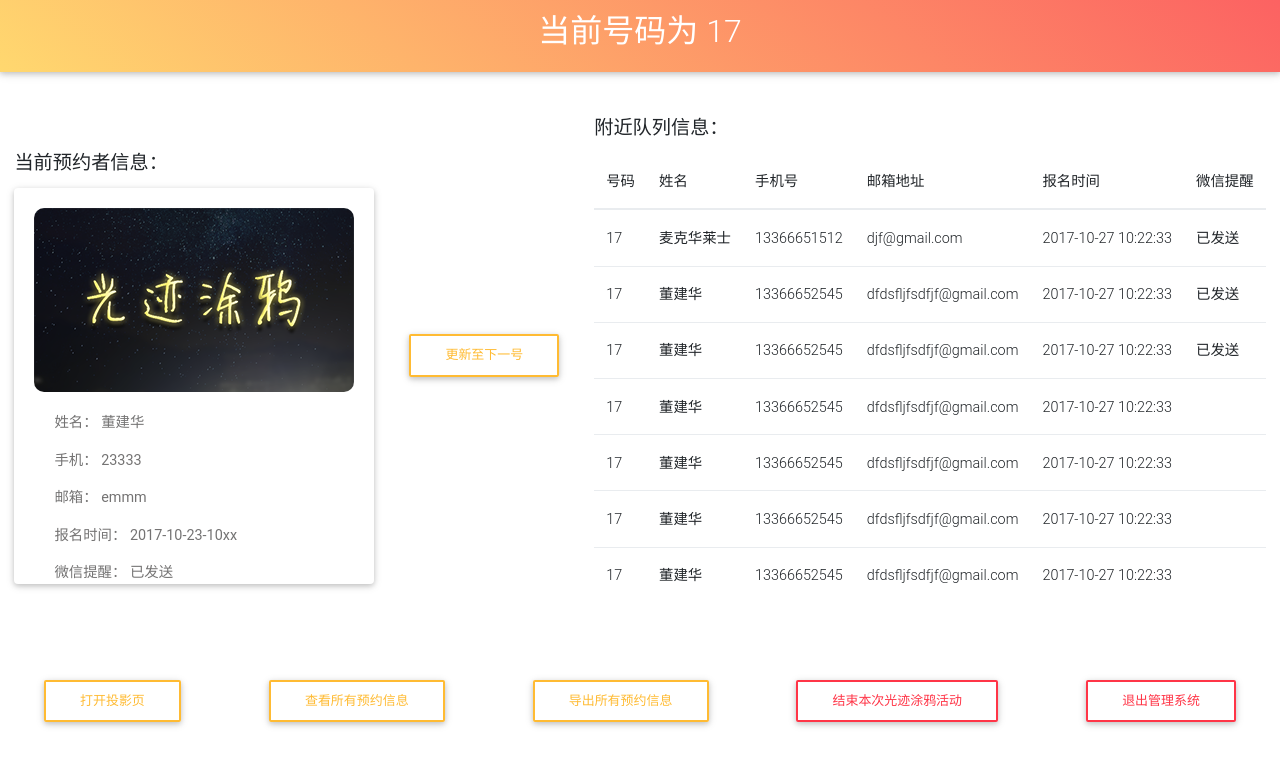
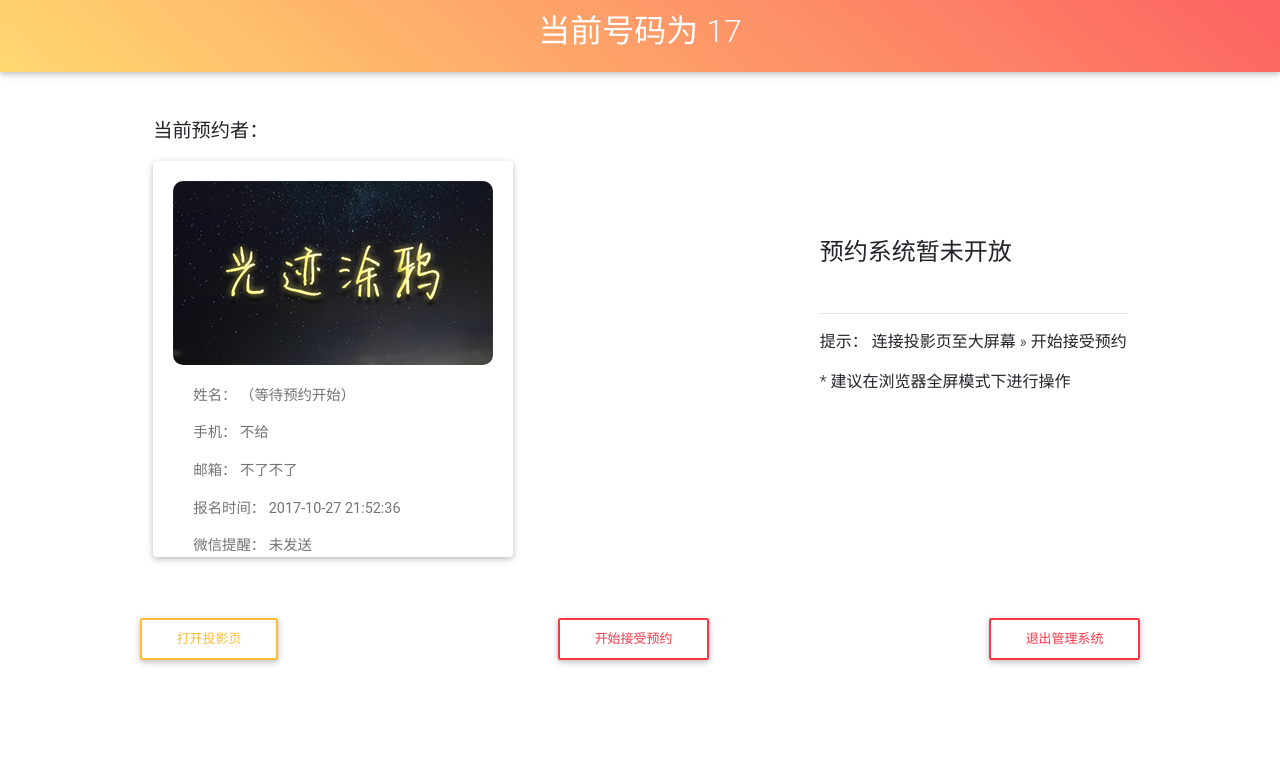
Before and after one commit to BBT-Tech/BBT-17-GJTY, a PHP site: page /admin/index.html in a window 1280 px wide. Shown: the top 766 px of the page. Run offline with PHP 8.4, Linux system fonts and the light colour scheme; some libraries are stand-ins or nearby versions.

Commit message:
:art: Add Placeholder

```diff
--- a/admin/index.html
+++ b/admin/index.html
@@ -96,7 +96,7 @@
 
 	<div class="information" id="information">
 		<div class="current">
-			<h4 class="information-title">当前预约者信息：</h4>
+			<p class="information-title">当前预约者：</p>
 
 			<div class="card">
 				<div class="view overlay hm-white-slight">
@@ -105,11 +105,11 @@
 				</div>
 
 				<div class="card-body">
-					<p class="card-text">姓名： <span id="name">董建华</span></p>
-					<p class="card-text">手机： <span id="phone">23333</span></p>
-					<p class="card-text">邮箱： <span id="email">emmm</span></p>
-					<p class="card-text">报名时间： <span id="reg-time">2017-10-23-10xx</span></p>
-					<p class="card-text">微信提醒： <span id="wechat-msg">已发送</span></p>
+					<p class="card-text">姓名： <span id="name">（等待预约开始）</span></p>
+					<p class="card-text">手机： <span id="phone">不给</span></p>
+					<p class="card-text">邮箱： <span id="email">不了不了</span></p>
+					<p class="card-text">报名时间： <span id="reg-time">2017-10-27 21:52:36</span></p>
+					<p class="card-text">微信提醒： <span id="wechat-msg">未发送</span></p>
 				</div>
 			</div>
 		</div>
@@ -118,10 +118,21 @@
 			更新至下一号
 		</button>
 
-		<div class="related">
-			<h4 class="information-title">附近队列信息：</h4>
+		<div class="placeholder" id="placeholder">
+			<h4 id="placeholder-title">（暂无预约信息）</h4>
 
-			<table class="table table-hover table-responsive">
+			<br><hr>
+			<div id="placeholder-content">
+				<p>系统每隔 5s 更新一次实时数据</p>
+				<p>预约开始后自动更新间隔将增加至 10s</p>
+			</div>
+			<p>* 建议在浏览器全屏模式下进行操作</p>
+		</div>
+
+		<div class="related" id="related">
+			<p class="information-title">附近队列信息：</p>
+
+			<table class="table table-hover table-responsive" id="related-table">
 				<thead>
 					<tr>
 						<th>号码</th>
--- a/assets/css/admin.css
+++ b/assets/css/admin.css
@@ -4,10 +4,10 @@ body {
 }
 
 .modal-dialog {
-	margin-top: 11em;
+	margin-top: 11em !important;
 }
 .modal-confirm {
-	margin-top: 7em;
+	margin-top: 7em !important;
 }
 
 .confirm-info p {
@@ -55,6 +55,9 @@ body {
 	padding-top: 55px;
 	padding-bottom: 1em;
 }
+
+.placeholder,
+.related,
 .call-next {
 	display: none;
 }
--- a/assets/js/admin.js
+++ b/assets/js/admin.js
@@ -6,6 +6,12 @@ $.get(
 		if (response.status == 0) {
 			switch(response.data.status) {
 				case 1:
+					$("#placeholder-title").text('预约系统暂未开放');
+					$("#placeholder-content").html(
+						'<p>提示： 连接投影页至大屏幕 &raquo; 开始接受预约</p>'
+					);
+					$("#placeholder").show();
+
 					$("#show-all-info").hide();
 					$("#export-all-info").hide();
 					$("#close-system").hide();
@@ -15,12 +21,35 @@ $.get(
 					$("#open-screen").hide();
 					$("#start-system").hide();
 					$("#close-system").hide();
+					// Todo
 					break;
 
 				case 0:
-					$("#call-next").fadeIn(1000);
 					$("#start-system").hide();
-					//Todo
+					$.getJSON(
+						// '../queueinfo.json',
+						'../test_queueinfo.php',
+						function(data) {
+							if (data.queueLength == 0) {
+								$("#placeholder").show();
+								setInterval(function() {
+									$.getJSON(
+										// '../queueinfo.json',
+										'../test_queueinfo.php',
+										function(d) {
+											if (d.queueLength > 0) location.reload();
+										}
+									);
+								}, 5000);
+							} else {
+								$("#related").show();
+								$("#call-next").show();
+								// Todo
+							}
+						}
+					).fail(function() {
+						alert('获取状态信息失败，请联系管理员');
+					});
 					break;
 			}
 			$("#login-btn").hide();
--- a/test_queueinfo.php
+++ b/test_queueinfo.php
@@ -1,5 +1,5 @@
 <?php
 header('Content-Type: application/json');
 
-echo '{ "curPos": 17, "queueLength":21, "avgServeTime":5 }';
+echo '{ "curPos": 17, "queueLength":0, "avgServeTime":5 }';
 // echo '{ "curPos": 25, "queueLength":21, "avgServeTime":5 }';
--- a/test_registerable.php
+++ b/test_registerable.php
@@ -3,8 +3,8 @@ header('Content-Type: application/json');
 
 $i = file_get_contents('php://input');
 if ($i == '') {
-	// echo '{"status": 0, "data":{"status": 1}}';
-	echo '{"status": 0, "data":{"status": 0}}';
+	echo '{"status": 0, "data":{"status": 1}}';
+	// echo '{"status": 0, "data":{"status": 0}}';
 	// echo '{"status": 0, "data":{"status": -1}}';
 	// echo '{"status": 1, "errorMessage": "请登录系统"}';
 } else {
```
